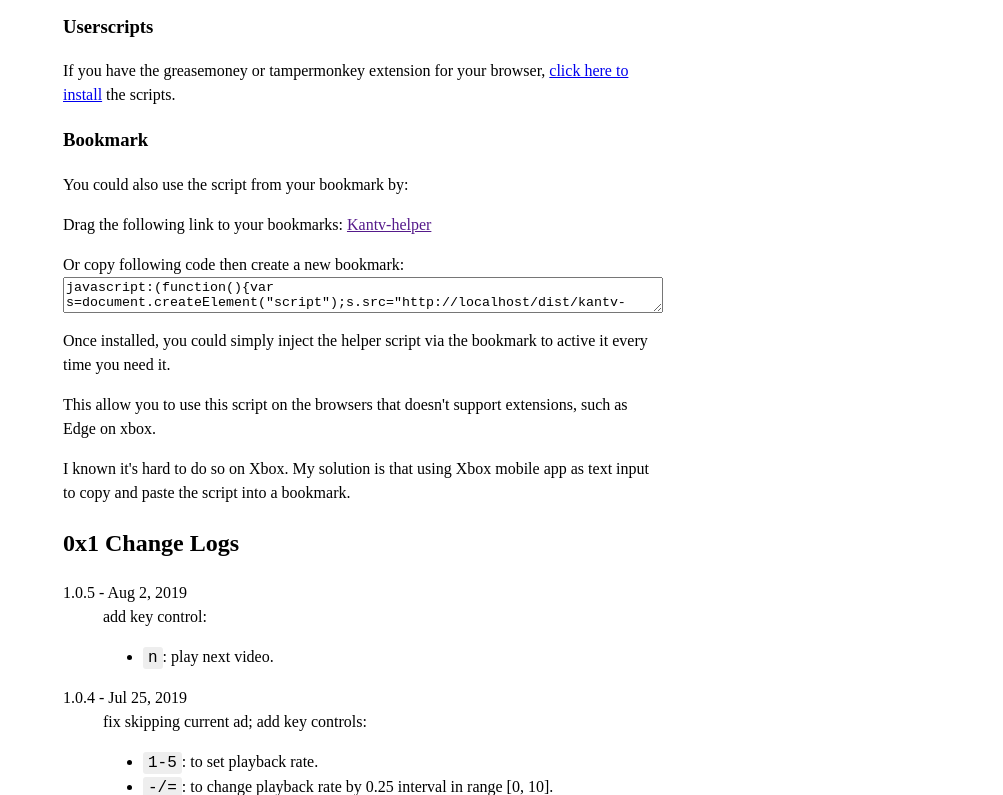
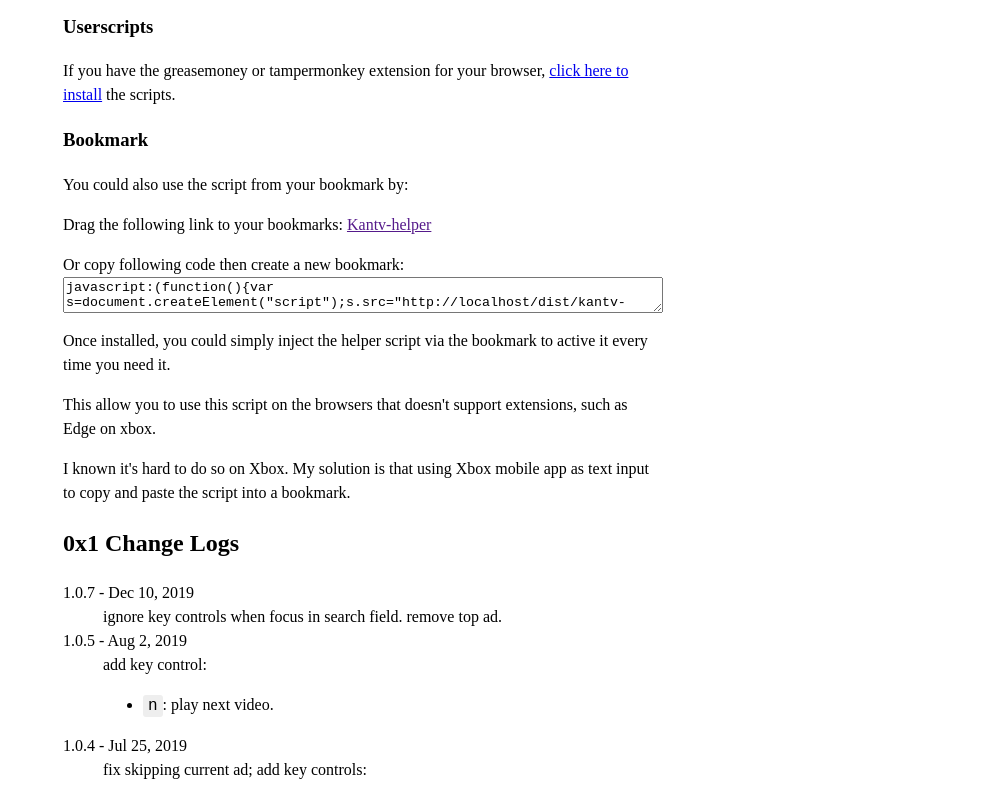
Before and after one commit to mutoo/kantv-helper, a website: page index.html in a window 1280 px wide. Shown: the part 178-973 px from the top of the page, without its empty margins (277-1280 px from the left). Drawn offline with Linux system fonts and the light colour scheme.

Commit message:
1.0.7 build

```diff
--- a/index.html
+++ b/index.html
@@ -73,6 +73,8 @@
     </p>
     <h2>0x1 Change Logs</h2>
     <dl>
+        <dt>1.0.7 - Dec 10, 2019</dt>
+        <dd>ignore key controls when focus in search field. remove top ad.</dd>
         <dt>1.0.5 - Aug 2, 2019</dt>
         <dd>add key control:
             <ul>
--- a/package.json
+++ b/package.json
@@ -1,6 +1,6 @@
 {
   "name": "kantv-helper",
-  "version": "1.0.6",
+  "version": "1.0.7",
   "description": "Customized scripts for kantv, skipping qrCode, removing ads, etc.",
   "repository": "https://github.com/mutoo/kantv-helper.git",
   "author": "Mutoo <gmutoo@gmail.com>",
@@ -11,5 +11,8 @@
   "license": "MIT",
   "scripts": {
     "build": "rollup -c"
+  },
+  "devDependencies": {
+    "rollup": "^1.27.9"
   }
 }
```
Also changed, not shown: dist/kantv-helper.meta.js, dist/kantv-helper.user.js, 2 other files.
